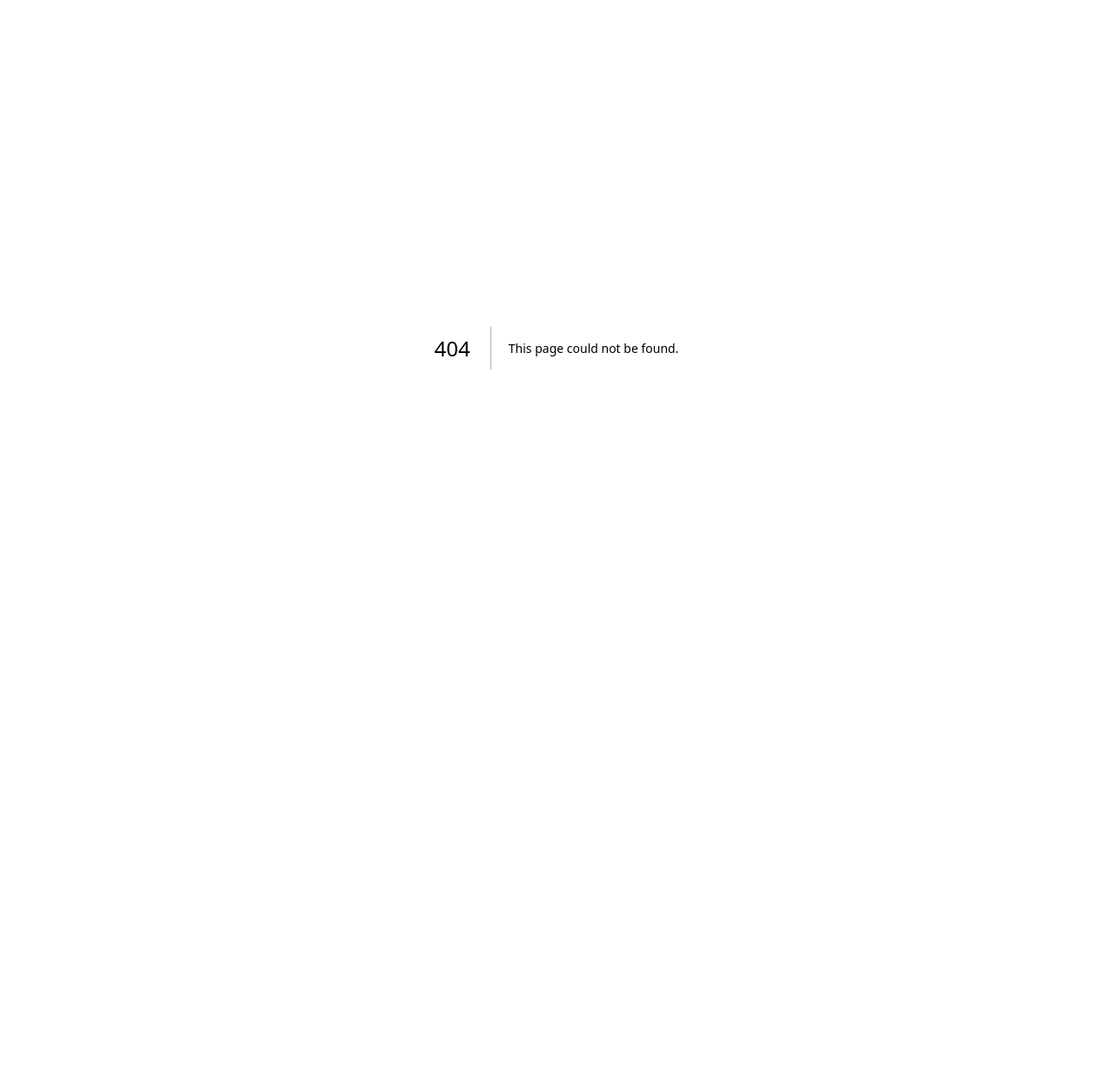
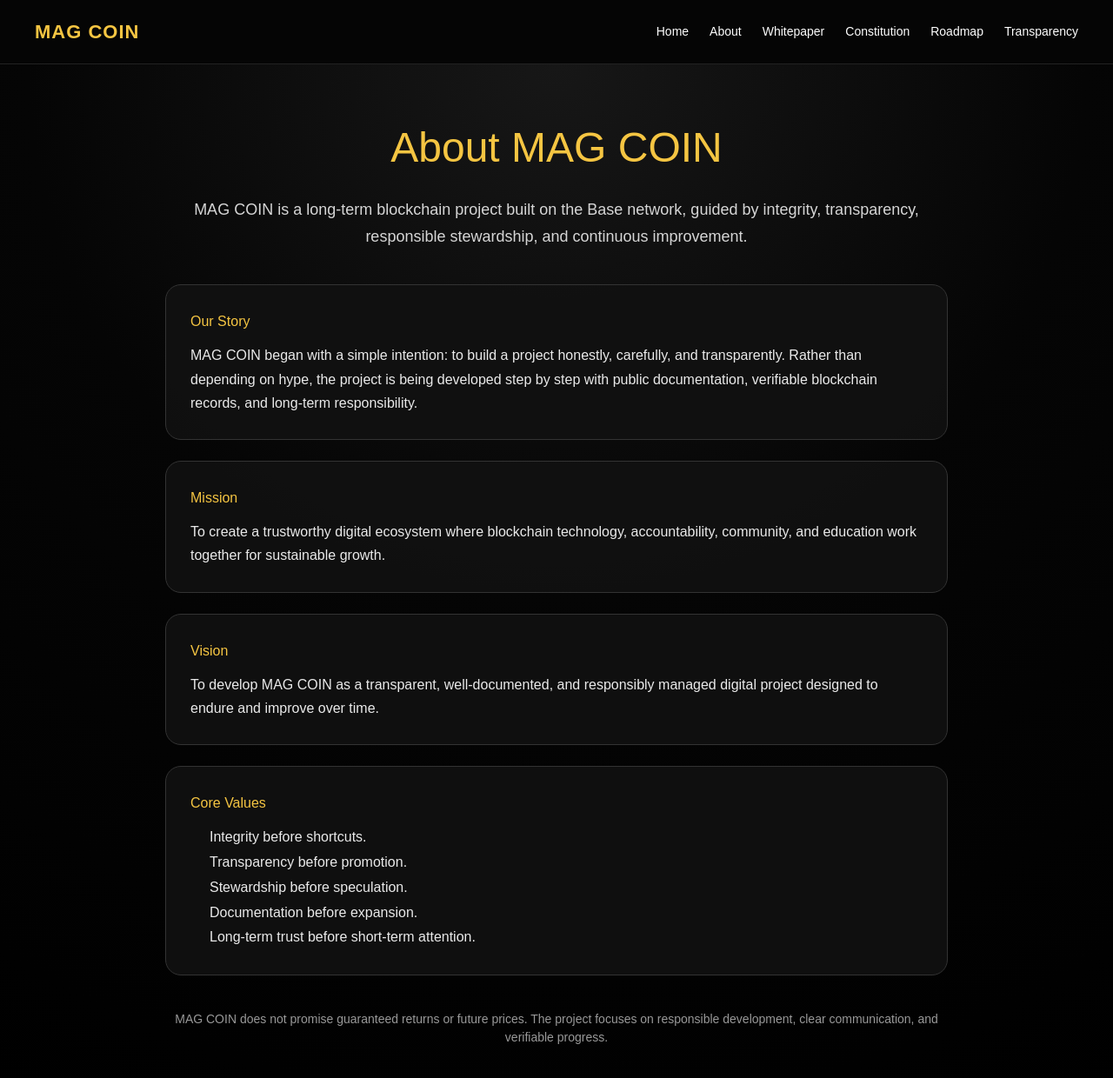
Before and after one commit to MAGZOWN/mag-coin-website, a Next.js app: page /about in a window 1280 px wide. Before the commit this address had no page. Shown: the top 1240 px of the page at 87% size. Before the commit the page ends 800 px from the top, so only its background shows below. Built offline with nearby package versions, Linux system fonts and the light colour scheme.

Commit message:
Create About MAG COIN page

```diff
--- /dev/null
+++ b/app/about/page.tsx
@@ -0,0 +1,113 @@
+import type { CSSProperties } from "react";
+import Navbar from "../components/Navbar";
+
+export default function About() {
+  return (
+    <>
+      <Navbar />
+
+      <main style={styles.main}>
+        <section style={styles.container}>
+          <h1 style={styles.title}>About MAG COIN</h1>
+
+          <p style={styles.lead}>
+            MAG COIN is a long-term blockchain project built on the Base network,
+            guided by integrity, transparency, responsible stewardship, and continuous improvement.
+          </p>
+
+          <div style={styles.card}>
+            <h2 style={styles.heading}>Our Story</h2>
+            <p>
+              MAG COIN began with a simple intention: to build a project honestly,
+              carefully, and transparently. Rather than depending on hype, the project
+              is being developed step by step with public documentation, verifiable
+              blockchain records, and long-term responsibility.
+            </p>
+          </div>
+
+          <div style={styles.card}>
+            <h2 style={styles.heading}>Mission</h2>
+            <p>
+              To create a trustworthy digital ecosystem where blockchain technology,
+              accountability, community, and education work together for sustainable growth.
+            </p>
+          </div>
+
+          <div style={styles.card}>
+            <h2 style={styles.heading}>Vision</h2>
+            <p>
+              To develop MAG COIN as a transparent, well-documented, and responsibly
+              managed digital project designed to endure and improve over time.
+            </p>
+          </div>
+
+          <div style={styles.card}>
+            <h2 style={styles.heading}>Core Values</h2>
+            <ul style={styles.list}>
+              <li>Integrity before shortcuts.</li>
+              <li>Transparency before promotion.</li>
+              <li>Stewardship before speculation.</li>
+              <li>Documentation before expansion.</li>
+              <li>Long-term trust before short-term attention.</li>
+            </ul>
+          </div>
+
+          <p style={styles.footerNote}>
+            MAG COIN does not promise guaranteed returns or future prices. The project
+            focuses on responsible development, clear communication, and verifiable progress.
+          </p>
+        </section>
+      </main>
+    </>
+  );
+}
+
+const styles: Record<string, CSSProperties> = {
+  main: {
+    minHeight: "100vh",
+    background: "radial-gradient(circle at top, #171717 0%, #050505 45%, #000 100%)",
+    color: "#ffffff",
+    fontFamily: "Arial, sans-serif",
+    padding: "60px 24px",
+  },
+  container: {
+    maxWidth: "900px",
+    margin: "0 auto",
+  },
+  title: {
+    color: "#f5c542",
+    fontSize: "48px",
+    marginBottom: "20px",
+    textAlign: "center",
+  },
+  lead: {
+    color: "#d6d6d6",
+    fontSize: "18px",
+    lineHeight: "1.7",
+    textAlign: "center",
+    marginBottom: "40px",
+  },
+  card: {
+    background: "rgba(17,17,17,0.9)",
+    border: "1px solid #333",
+    borderRadius: "18px",
+    padding: "28px",
+    marginBottom: "24px",
+    color: "#eaeaea",
+    lineHeight: "1.7",
+  },
+  heading: {
+    color: "#f5c542",
+    marginBottom: "12px",
+  },
+  list: {
+    paddingLeft: "22px",
+    lineHeight: "1.8",
+  },
+  footerNote: {
+    color: "#999",
+    fontSize: "14px",
+    textAlign: "center",
+    marginTop: "40px",
+  },
+};
```
